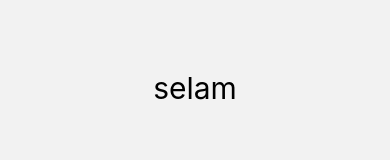
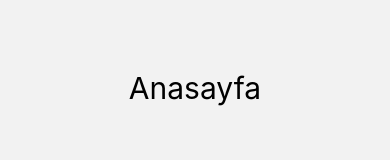
Before and after one commit to ozerbaykal/ReactNativeTrendyol, a React Native app: screen / in a window 390 px wide. Shown: the part 342-502 px from the top of the page. Built offline with nearby package versions, Linux system fonts and the light colour scheme.

Commit message:
add endpoints on service/urls

```diff
--- a/src/screens/Home/index.tsx
+++ b/src/screens/Home/index.tsx
@@ -1,9 +1,10 @@
 import {StyleSheet, Text, View} from 'react-native';
 import React from 'react';
 import {useSelector} from 'react-redux';
+import type {RootState} from '../../store';
 
 const Home = () => {
-  const data: any = useSelector(state => state.products.deneme);
+  const data: any = useSelector<RootState>(state => state.products.deneme);
 
   return (
     <View style={styles.container}>
--- a/src/store/slice/productSlice.ts
+++ b/src/store/slice/productSlice.ts
@@ -3,7 +3,7 @@ import {ProductsState} from '../../models/data/productsState';
 
 const initialState: ProductsState = {
   products: [],
-  deneme: 'selam',
+  deneme: 'Anasayfa',
 };
 export const productSlice = createSlice({
   name: 'products',
```
Also changed, not shown: src/service/urls.ts (added, +19 -0 lines).
